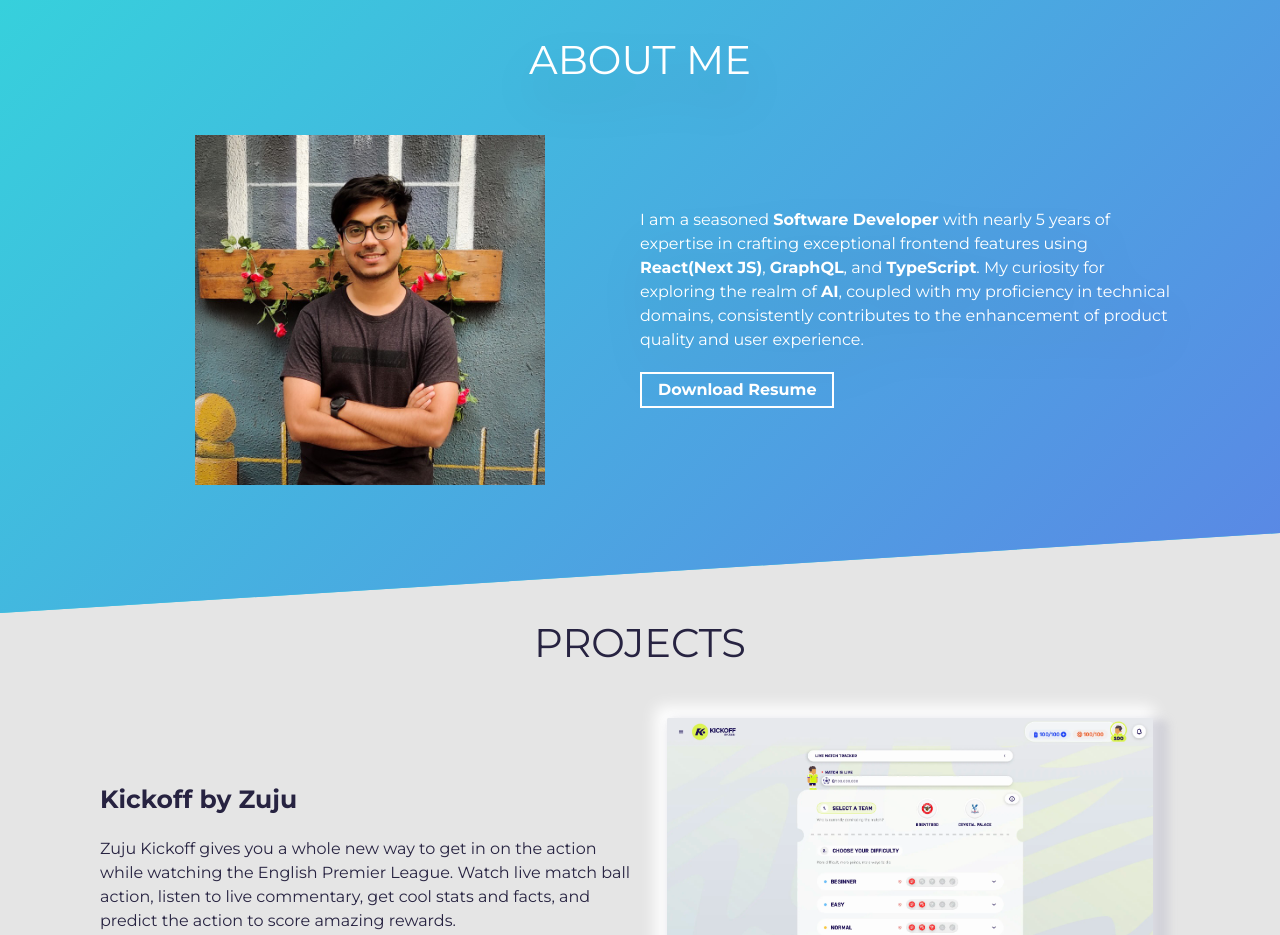
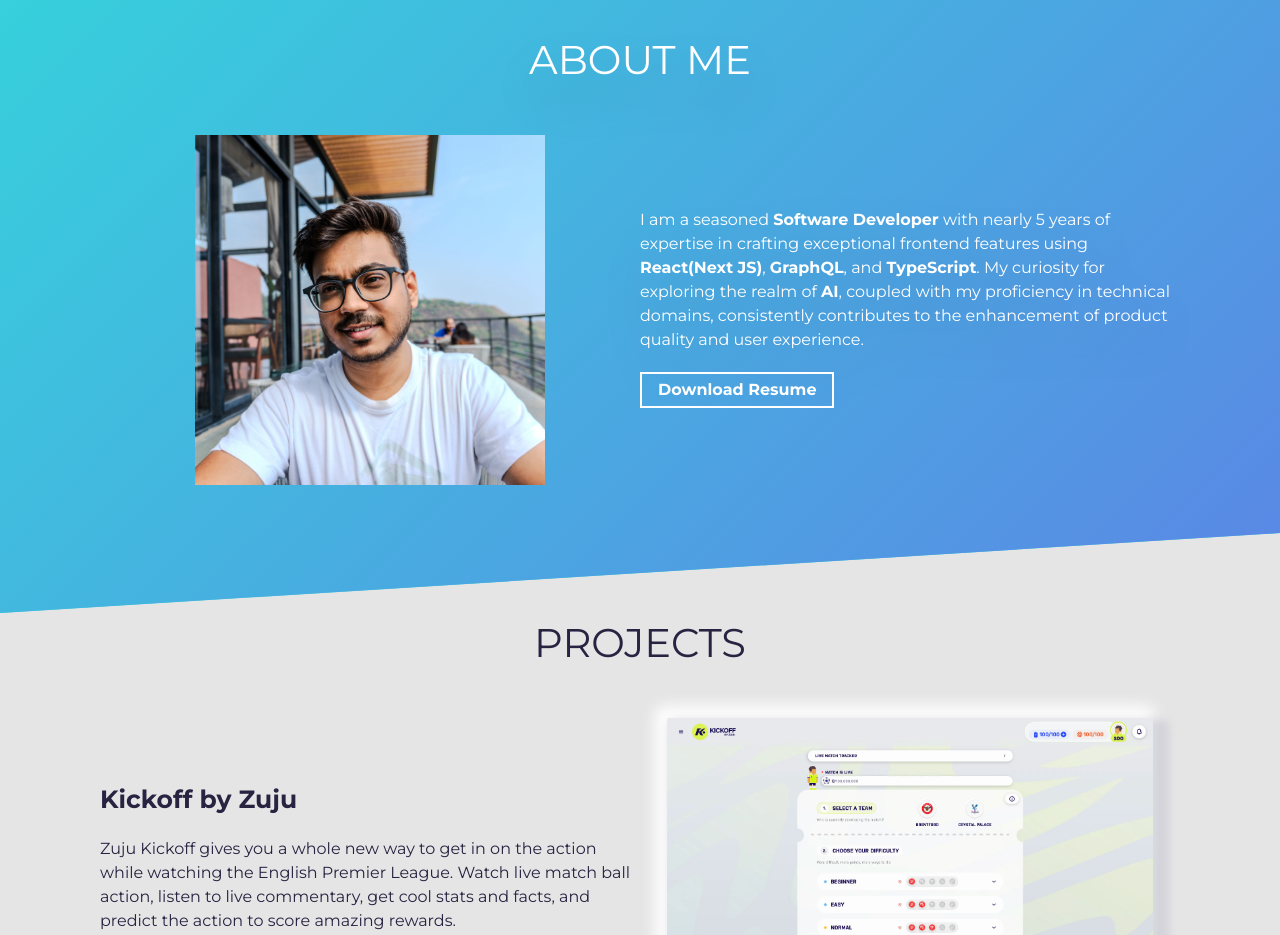
Before and after one commit to shubhambombarde/shubhambombarde, a Next.js app: page / in a window 1280 px wide. Shown: the part 820-1755 px from the top of the page. Built offline with nearby package versions, Linux system fonts and the light colour scheme; some icons are missing.

Commit message:
updated profile picture

```diff
--- a/src/components/sections/about/AboutSection.tsx
+++ b/src/components/sections/about/AboutSection.tsx
@@ -1,4 +1,5 @@
 import "./AboutSection.scss";
+import Image from "next/image";
 
 export default function AboutSection() {
   return (
@@ -7,7 +8,7 @@ export default function AboutSection() {
         <h2 className="section-title drop-shadow-2xl">About Me</h2>
         <div className="row about-wrapper">
           <div className="about-wrapper__image">
-            <img
+            <Image
               className="img-fluid"
               src="/assets/profile.jpeg"
               alt="Profile Image"
```
Also changed, not shown: public/assets/profile.jpeg.
